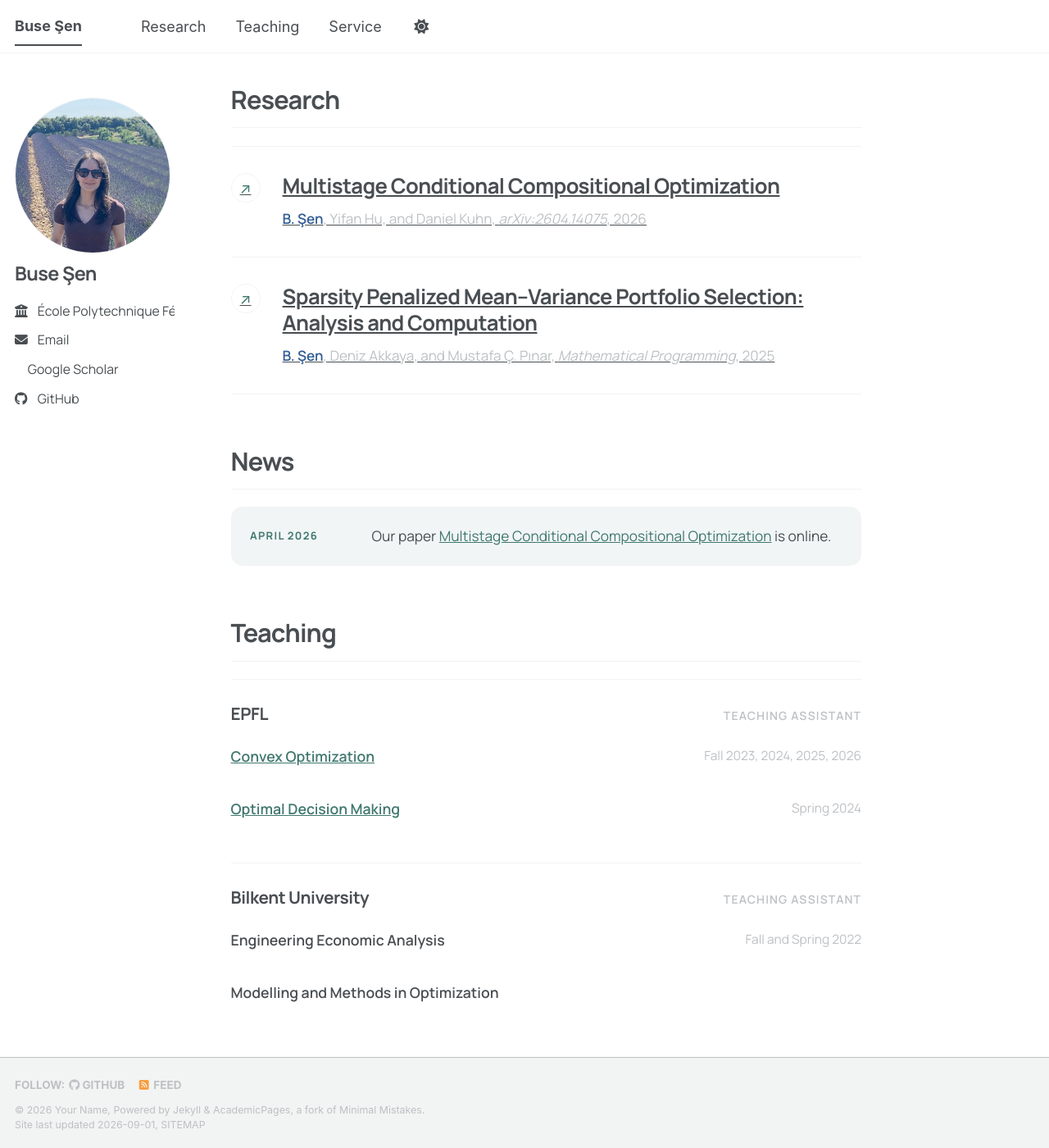
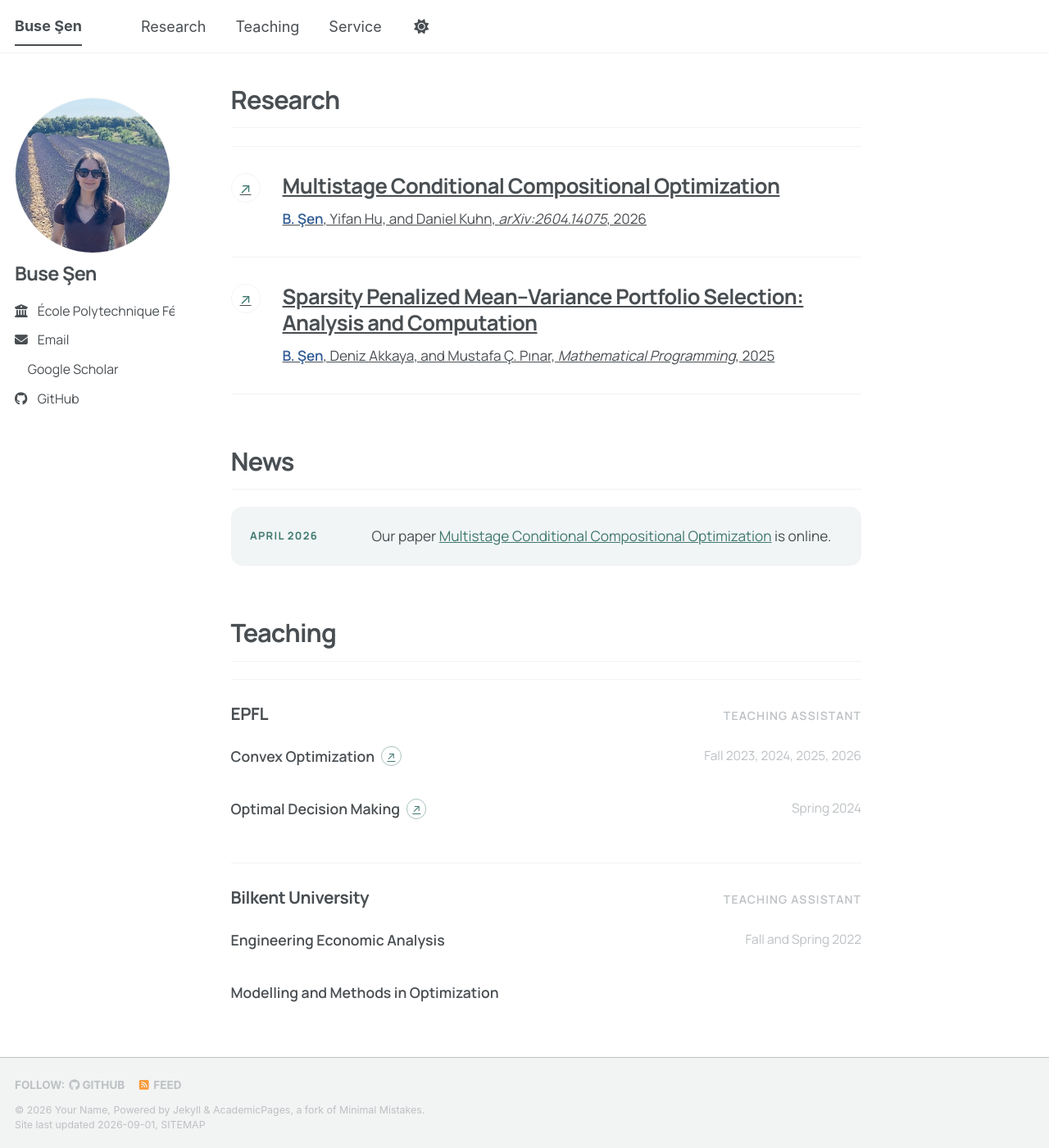
Before and after one commit to busesen/busesen.github.io, a Jekyll site: the page built from _pages/about.md, in a window 1280 px wide and 1400 px high, scrolled down 359 px. Shown: the whole window at 82% size. Built offline with Jekyll 4.4.1, drawn with Linux system fonts in a browser that asks for light colours; a style sheet for code colours, icons or effects is not loaded.

Commit message:
Make teaching data editable and refine links

```diff
--- a/_pages/about.md
+++ b/_pages/about.md
@@ -52,36 +52,25 @@ Previously, I obtained my MSc and BSc in Industrial Engineering from Bilkent Uni
 <section id="teaching" class="home-section teaching-section" aria-labelledby="teaching-heading">
   <h2 id="teaching-heading">Teaching</h2>
 
-  <div class="teaching-group">
-    <div class="teaching-group__header">
-      <h3>EPFL</h3>
-      <span>Teaching Assistant</span>
+  {% for group in site.data.teaching %}
+    <div class="teaching-group">
+      <div class="teaching-group__header">
+        <h3>{{ group.institution }}</h3>
+        <span>{{ group.role }}</span>
+      </div>
+      <ul class="course-list">
+        {% for course in group.courses %}
+          <li class="course-item">
+            <span class="course-main">
+              <span class="course-name">{{ course.name }}</span>
+              {% if course.url %}
+                <a class="course-arrow" href="{{ course.url }}" aria-label="Open the {{ course.name }} course page">&#8599;</a>
+              {% endif %}
+            </span>
+            {% if course.term %}<span class="course-term">{{ course.term }}</span>{% endif %}
+          </li>
+        {% endfor %}
+      </ul>
     </div>
-    <ul class="course-list">
-      <li class="course-item">
-        <a class="course-name" href="https://edu.epfl.ch/coursebook/en/convex-optimization-MGT-418">Convex Optimization</a>
-        <span class="course-term">Fall 2023, 2024, 2025, 2026</span>
-      </li>
-      <li class="course-item">
-        <a class="course-name" href="https://edu.epfl.ch/coursebook/en/optimal-decision-making-MGT-483">Optimal Decision Making</a>
-        <span class="course-term">Spring 2024</span>
-      </li>
-    </ul>
-  </div>
-
-  <div class="teaching-group">
-    <div class="teaching-group__header">
-      <h3>Bilkent University</h3>
-      <span>Teaching Assistant</span>
-    </div>
-    <ul class="course-list">
-      <li class="course-item">
-        <span class="course-name">Engineering Economic Analysis</span>
-        <span class="course-term">Fall and Spring 2022</span>
-      </li>
-      <li class="course-item">
-        <span class="course-name">Modelling and Methods in Optimization</span>
-      </li>
-    </ul>
-  </div>
+  {% endfor %}
 </section>
--- a/assets/css/main.scss
+++ b/assets/css/main.scss
@@ -264,7 +264,7 @@ a:focus {
 
 .research-meta {
   display: block;
-  color: var(--global-text-color-light);
+  color: var(--global-text-color);
   font-size: 0.95rem;
   line-height: 1.6;
 }
@@ -333,9 +333,41 @@ a:focus {
 }
 
 .course-name {
+  color: var(--global-text-color);
   font-size: 0.98rem;
   font-weight: 550;
   line-height: 1.5;
+}
+
+.course-main {
+  display: inline-flex;
+  align-items: center;
+  gap: 0.45rem;
+}
+
+.course-arrow,
+.course-arrow:visited {
+  display: inline-flex;
+  width: 1.35rem;
+  height: 1.35rem;
+  flex: 0 0 1.35rem;
+  align-items: center;
+  justify-content: center;
+  border: 1px solid rgba(64, 120, 111, 0.45);
+  border-radius: 50%;
+  color: #40786f;
+  font-size: 0.72rem;
+  line-height: 1;
+  text-decoration: none;
+  transition: background-color 160ms ease, color 160ms ease, transform 160ms ease;
+}
+
+.course-arrow:hover,
+.course-arrow:focus {
+  background: #40786f;
+  color: #fff;
+  text-decoration: none;
+  transform: translate(1px, -1px);
 }
 
 .course-term {
```
Also changed, not shown: _data/teaching.yml (added, +16 -0 lines).
